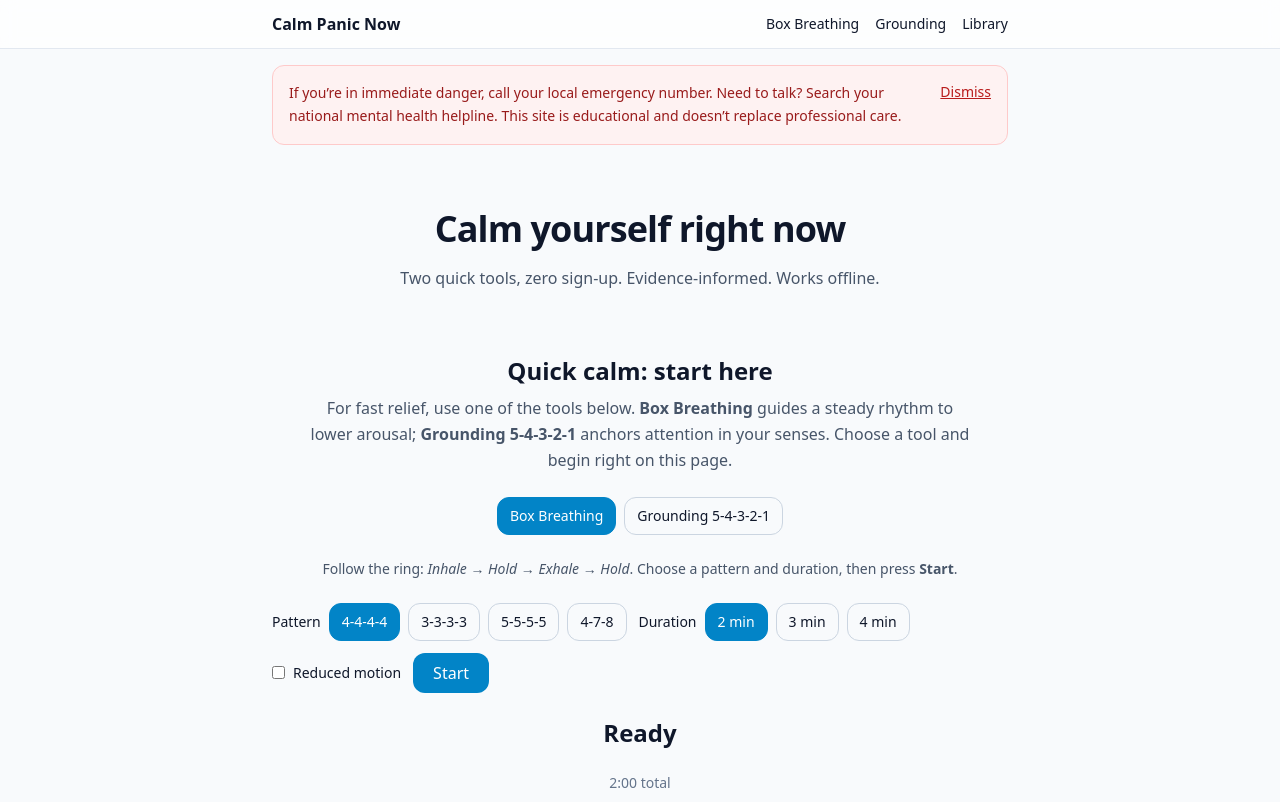
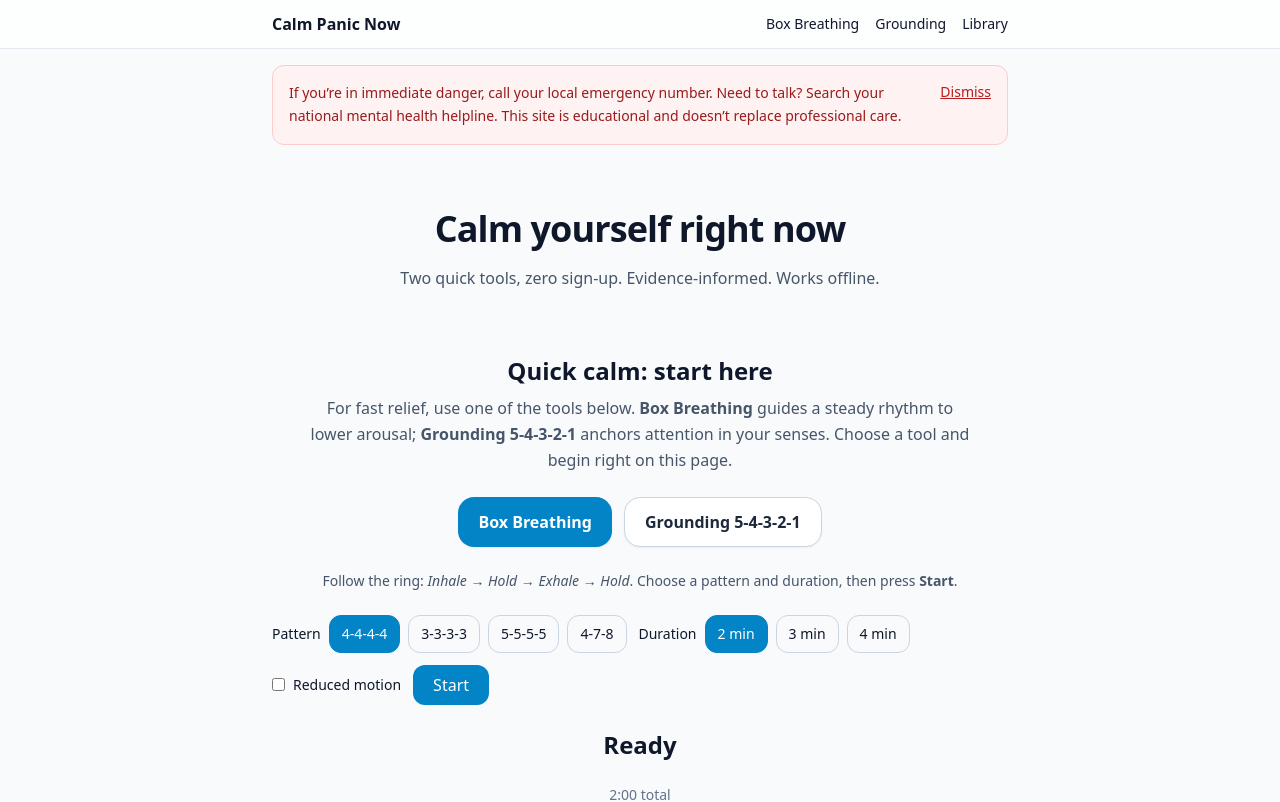
Before and after one commit to JiriTill/calm-panic-now, a Next.js app: page / in a window 1280 px wide. Shown: the top 802 px of the page. Built offline with nearby package versions, Linux system fonts and the light colour scheme.

Commit message:
Update HomeToolTabs.tsx

```diff
--- a/src/app/ui/HomeToolTabs.tsx
+++ b/src/app/ui/HomeToolTabs.tsx
@@ -23,17 +23,17 @@ export default function HomeToolTabs() {
 
   return (
     <section className="py-6">
-      {/* Tabs */}
-      <div className="flex gap-2 justify-center mb-6">
+      {/* Big CTA tabs */}
+      <div className="flex gap-3 justify-center mb-6 flex-wrap">
         <button
-          className="chip"
+          className="cta-tab cta-tab--breathing"
           aria-pressed={tab === "breathing"}
           onClick={() => setTab("breathing")}
         >
           Box Breathing
         </button>
         <button
-          className="chip"
+          className="cta-tab cta-tab--grounding"
           aria-pressed={tab === "grounding"}
           onClick={() => setTab("grounding")}
         >
```
